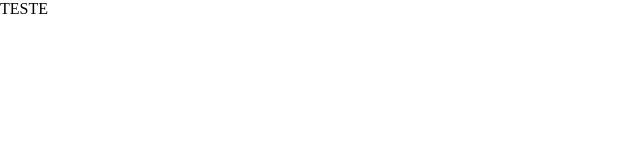
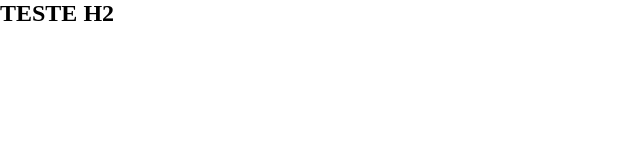
Before and after one commit to SoulPlayerZ/contato-seguro-desafio, a React (Vite) app: page / in a window 1280 px wide. Shown: the top 160 px of the page, without its empty margins (0-640 px from the left). Built offline with nearby package versions, Linux system fonts and the light colour scheme.

Commit message:
feat: Implement BrowserRouter with route ("/")

```diff
--- a/package.json
+++ b/package.json
@@ -10,7 +10,8 @@
   },
   "dependencies": {
     "react": "^18.2.0",
-    "react-dom": "^18.2.0"
+    "react-dom": "^18.2.0",
+    "react-router-dom": "^6.10.0"
   },
   "devDependencies": {
     "@types/react": "^18.0.28",
--- a/src/App.jsx
+++ b/src/App.jsx
@@ -1,10 +1,13 @@
+import { BrowserRouter, Routes, Route } from "react-router-dom";
 
 function App() {
 
   return (
-    <div>
-      TESTE
-    </div>
+    <BrowserRouter>
+      <Routes>
+        <Route path="/" element={<h2>TESTE H2</h2>} />
+      </Routes>
+    </BrowserRouter>
   )
 }
 
```
Also changed, not shown: 1 other file (tests, documents, lock files or other folders).
